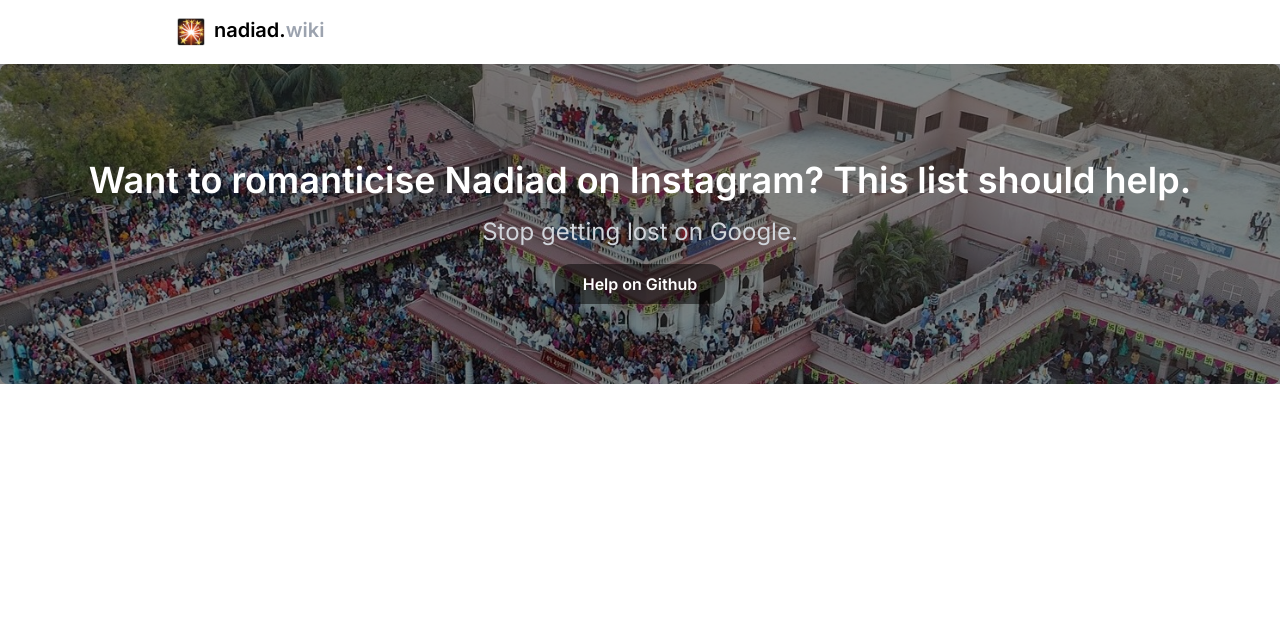
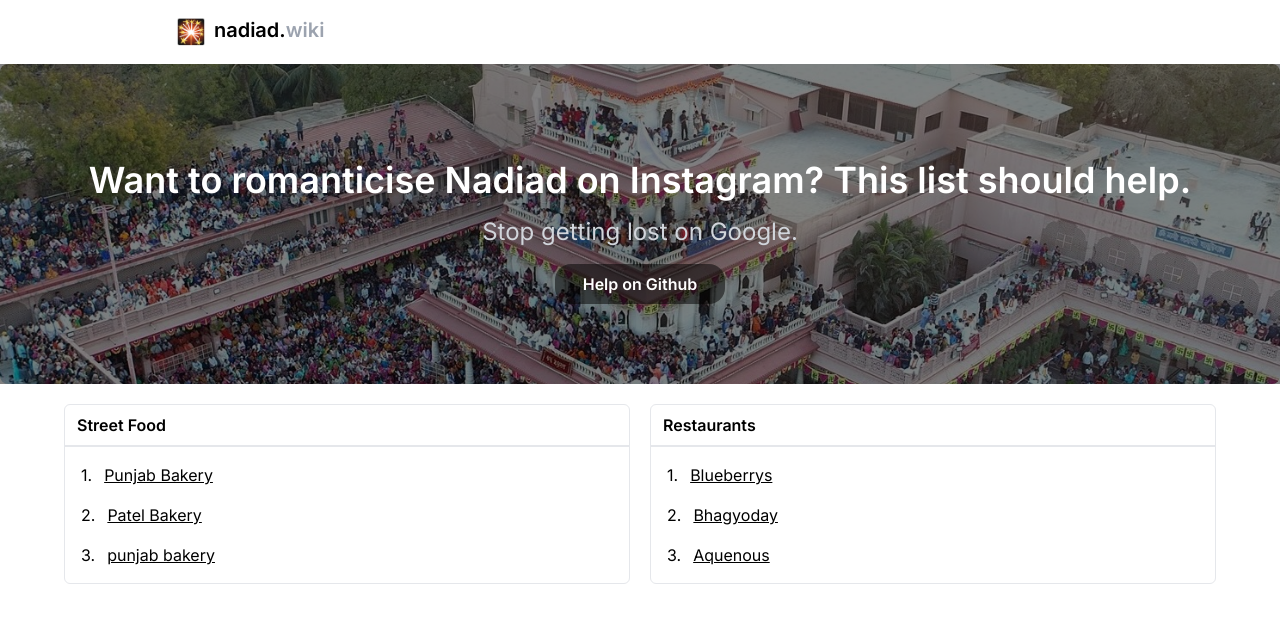
Before and after one commit to dhruvdabhi101/nadiad-wiki, a Next.js app: page / in a window 1280 px wide. Shown: the top 622 px of the page. Built offline with nearby package versions, Linux system fonts and the light colour scheme.

Commit message:
add card

```diff
--- a/src/app/page.tsx
+++ b/src/app/page.tsx
@@ -1,3 +1,5 @@
+import Card from "@/components/Card";
+
 export default function Home() {
   return (
     <main className="flex min-h-screen flex-col items-center ">
@@ -21,6 +23,22 @@ export default function Home() {
           </div>
         </div>
       </div>
+      <div className="flex flex-col gap-5 w-full py-5 px-16 sm:flex-row">
+        <Card
+            header="Street Food"
+            data={[{label: "Punjab Bakery", link: "#"},
+              {label: "Patel Bakery", link: "#"},
+              {label: "punjab bakery", link: "#"}
+            ]}
+          />
+        <Card
+            header="Restaurants"
+            data={[{label: "Blueberrys", link: "#"},
+              {label: "Bhagyoday", link: "#"},
+              {label: "Aquenous", link: "#"}
+            ]}
+          />
+        </div>
     </main>
   );
 }
--- /dev/null
+++ b/src/components/Card.tsx
@@ -0,0 +1,32 @@
+import Link from "next/link";
+
+type CardProps = {
+    header: string,
+    data: {
+        label: string,
+        link: string
+    }[]
+};
+
+
+const Card = (props: CardProps) => {
+    return (
+        <div className="flex flex-col border border-gray-200 rounded-md w-[90%] self-center">
+            <div className="border-b-2 w-full py-2 px-3">
+                <p className="font-semibold">{props.header}</p>
+            </div>
+            <div className="flex flex-col gap-4 w-full p-4 ">
+                {props.data.map((item, idx) => {
+                    return (
+                        <div className="flex gap-3 justify-start">
+                            <span>{idx+1}.</span>
+                        <Link href={item.link} className="underline">{item.label}</Link>
+                        </div>
+                    )
+                })}
+            </div>
+        </div>
+    )
+}
+
+export default Card;
```
